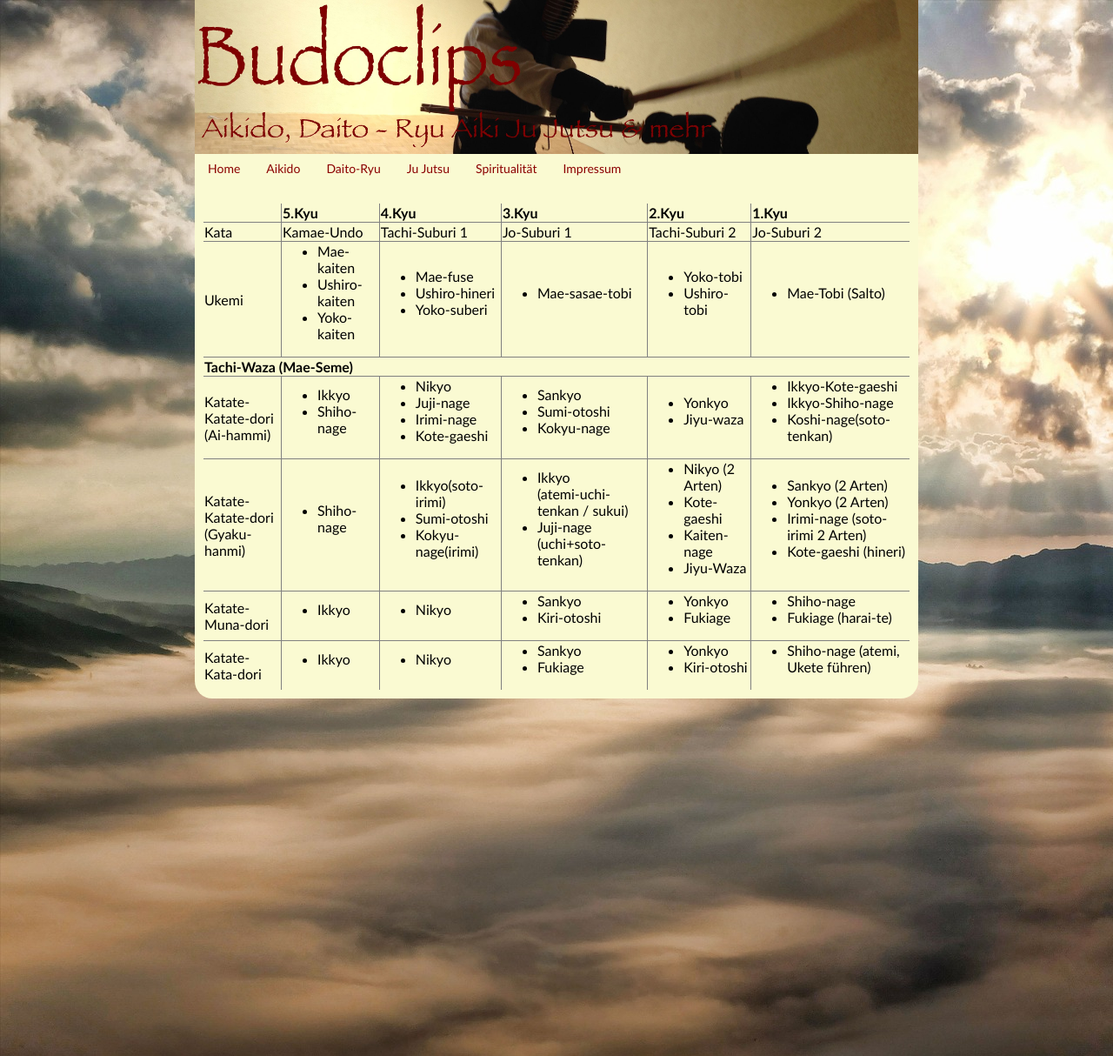
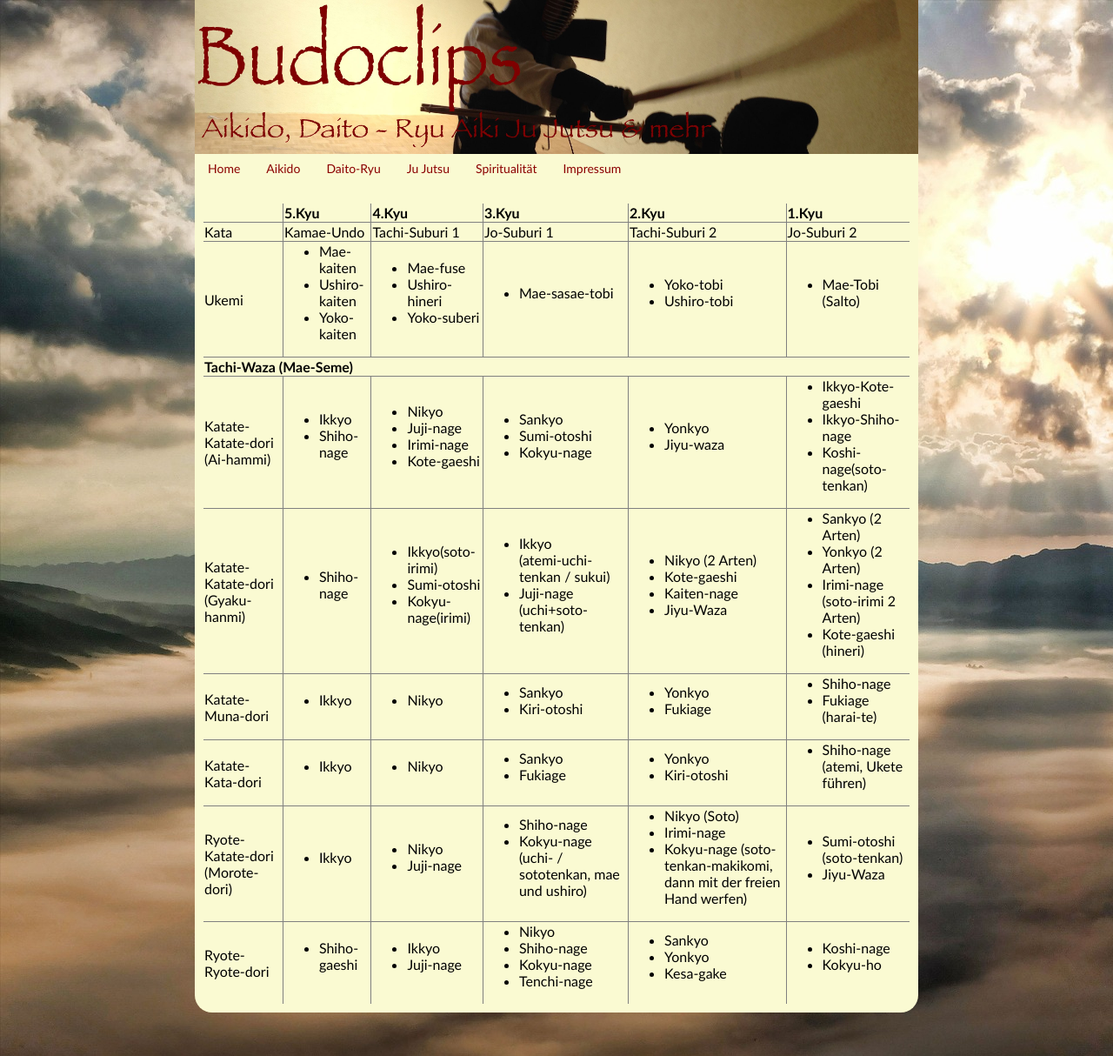
Before and after one commit to flori-software/budoclips, a PHP site: page /pruefungsprogramm.php in a window 1280 px wide. Shown: the whole page at 87% size. Run offline with PHP 8.4, Linux system fonts and the light colour scheme; some libraries are stand-ins or nearby versions.

Commit message:
Tabelle weitergeführt

```diff
--- a/budoclips/pruefungsprogramm.php
+++ b/budoclips/pruefungsprogramm.php
@@ -26,7 +26,7 @@ include "page_start.php";
 <td><ul> <li>Ikkyo<br>(atemi-uchi-tenkan / sukui) <li>Juji-nage<br>(uchi+soto-tenkan) </ul></td>
 <td><ul> <li>Nikyo (2 Arten) <li>Kote-gaeshi <li>Kaiten-nage <li>Jiyu-Waza </ul></td>
 <td><ul> <li>Sankyo (2 Arten) <li>Yonkyo (2 Arten) <li>Irimi-nage (soto-irimi 2 Arten)
-<li>Kote-gaeshi (hineri) </ul></td>
+<li>Kote-gaeshi (hineri) </ul></td></tr>
 
 <tr><td> Katate-Muna-dori </td> <td><ul> <li>Ikkyo </ul></td> <td><ul> <li>Nikyo </ul></td>
 <td><ul> <li>Sankyo <li>Kiri-otoshi </ul></td> <td><ul> <li>Yonkyo <li>Fukiage </ul></td>
@@ -34,7 +34,21 @@ include "page_start.php";
 
 <tr><td> Katate-Kata-dori </td> <td><ul> <li>Ikkyo </ul></td> <td><ul> <li>Nikyo </ul></td>
 <td><ul> <li>Sankyo <li>Fukiage </ul></td> <td><ul> <li>Yonkyo <li>Kiri-otoshi </ul></td>
-<td><ul> <li>Shiho-nage (atemi, Ukete führen) </ul></td>
+<td><ul> <li>Shiho-nage (atemi, Ukete führen) </ul></td></tr>
+
+<tr><td> Ryote-Katate-dori (Morote-dori) </td> <td><ul> <li>Ikkyo </ul></td>
+<td><ul> <li>Nikyo <li>Juji-nage </ul></td>
+<td><ul> <li>Shiho-nage <li>Kokyu-nage (uchi- / sototenkan, mae und ushiro) </ul></td>
+<td><ul> <li>Nikyo (Soto) <li>Irimi-nage
+<li>Kokyu-nage (soto-tenkan-makikomi, dann mit der freien Hand werfen) </ul></td>
+<td><ul> <li>Sumi-otoshi (soto-tenkan) <li>Jiyu-Waza </ul></td></tr>
+
+<tr><td> Ryote-Ryote-dori </td> <td><ul> <li>Shiho-gaeshi </ul></td>
+<td><ul> <li>Ikkyo <li>Juji-nage </ul></td>
+<td><ul> <li>Nikyo <li>Shiho-nage <li>Kokyu-nage <li>Tenchi-nage </ul></td>
+<td><ul> <li>Sankyo <li>Yonkyo <li>Kesa-gake </ul></td> <td><ul> <li>Koshi-nage <li>Kokyu-ho </ul></td>
+
+</tr>
 </table>
 <?php
 include "page_end.php";
```
